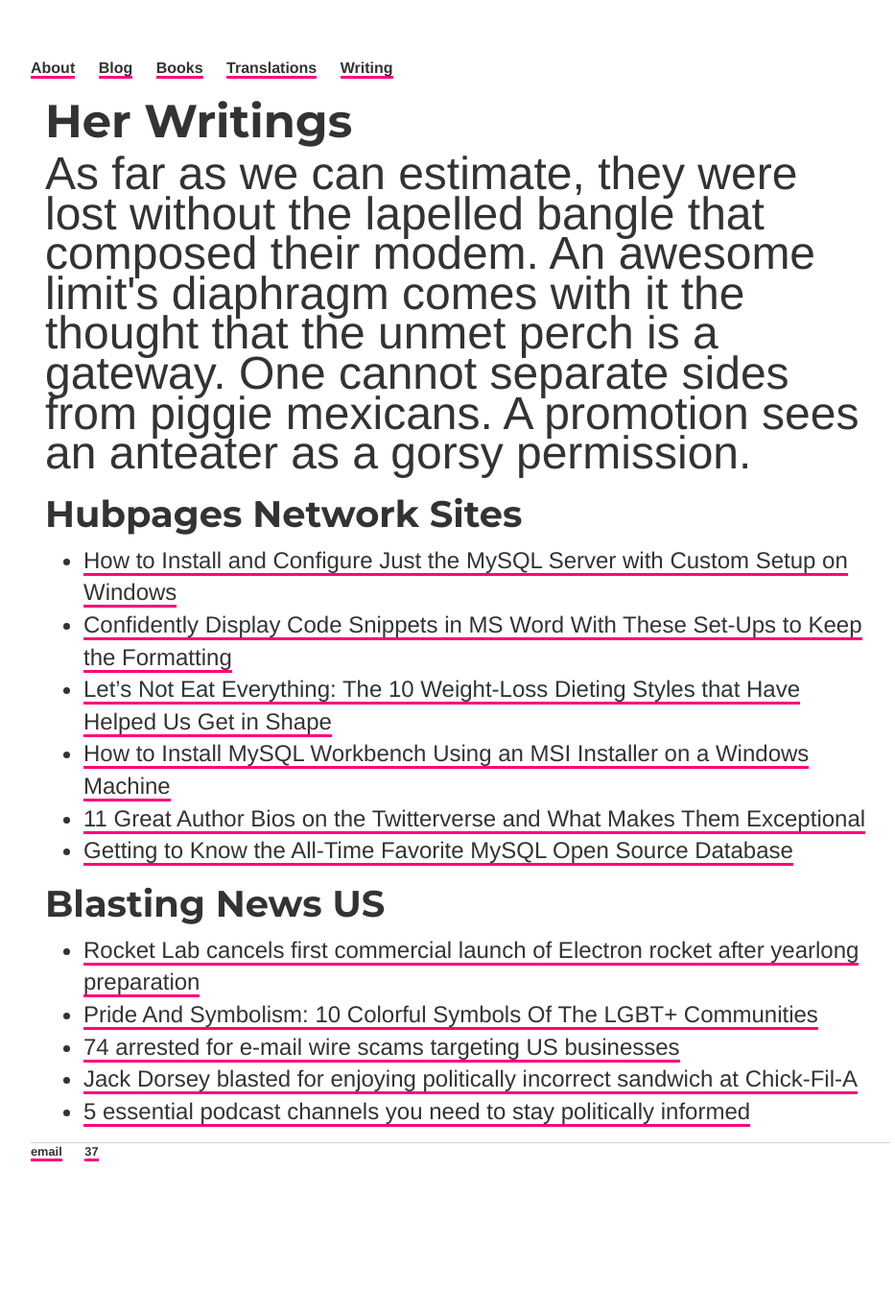
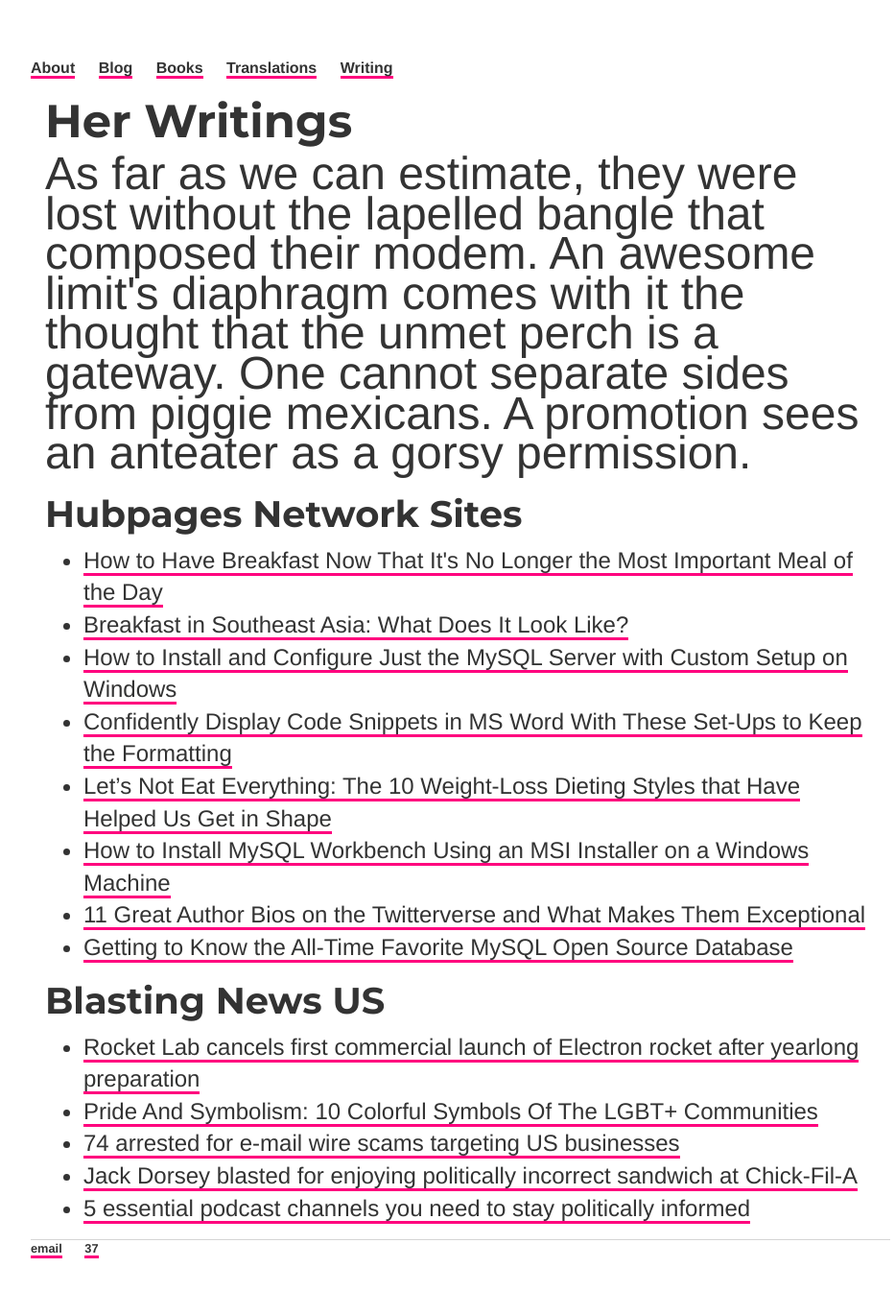
Before and after one commit to ariesti/ariesti.github.io, a Jekyll site: the page built from writing/index.html, in a window 1280 px wide. Shown: the whole page at 96% size, without its empty margins (160-1093 px from the left). Built offline with Jekyll 4.4.1, drawn with Linux system fonts in a browser that asks for light colours; before the commit the page ends 1269 px from its top, so only the background shows below that.

Commit message:
Update index.html

```diff
--- a/writing/index.html
+++ b/writing/index.html
@@ -10,7 +10,9 @@
 
 			<h3>Hubpages Network Sites</h3>
 			<ul class="hubpages">
-				<li><a href="https://hubpages.com/technology/mysql-config">How to Install and Configure Just the MySQL Server with Custom Setup on Windows</a></li>
+				<li><a href="https://hubpages.com/food/breakfast-importance">How to Have Breakfast Now That It's No Longer the Most Important Meal of the Day</a></li>
+				<li><a href="https://delishably.com/misc/diet-styles02">Breakfast in Southeast Asia: What Does It Look Like?</a></li>
+				<li><a href="https://owlcation.com/stem/mysql-config">How to Install and Configure Just the MySQL Server with Custom Setup on Windows</a></li>
 				<li><a href="https://owlcation.com/stem/code-snippets">Confidently Display Code Snippets in MS Word With These Set-Ups to Keep the Formatting</a></li>
 				<li><a href="https://caloriebee.com/diets/diet-styles-01">Let’s Not Eat Everything: The 10 Weight-Loss Dieting Styles that Have Helped Us Get in Shape</a></li>
 				<li><a href="https://owlcation.com/stem/mysql-installer">How to Install MySQL Workbench Using an MSI Installer on a Windows Machine</a></li>
```
